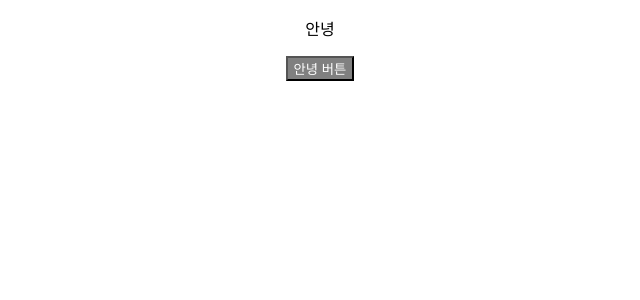
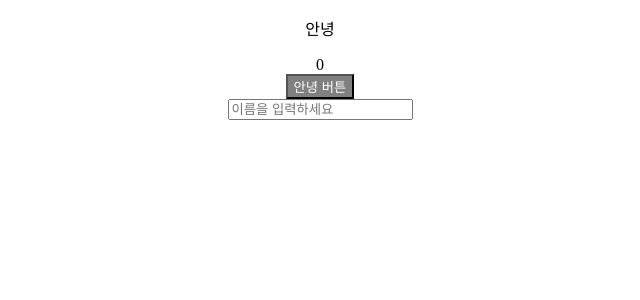
Before and after one commit to minzzzun/ReactPR, a React (Create React App) app: page / in a window 1280 px wide. Shown: the top 300 px of the page, without its empty margins (320-960 px from the left). Built offline with nearby package versions, Linux system fonts and the light colour scheme.

Commit message:
useState 객체로 사용해보기

```diff
--- a/src/App.js
+++ b/src/App.js
@@ -1,5 +1,5 @@
 
-import { useState } from 'react';
+// import { useState } from 'react';
 import './App.css';
 import Comp1 from './Comp1';
 import Comp2 from './Comp2';
@@ -7,7 +7,8 @@ import Comp3 from './Comp3';
 
 
 import Hook from './component/Hook';
-
+// import UseStateInput from './component/UseStateInput';
+import UseStatePR from './component/UseStatePR';
 function UserProfile(props) {
   return (
     <div>
@@ -66,6 +67,8 @@ function App() {
         <Comp2/>
         <Comp3/> */}
         <Hook/>
+        {/* <UseStateInput/> */}
+        <UseStatePR/>
     </div>
   );
 }
--- a/src/component/Hook.js
+++ b/src/component/Hook.js
@@ -4,20 +4,21 @@ import "../component/Css.css";
 export default function Hook() {
 
   const [a, setA] = useState("안녕");
-
+  const [count, setCount] = useState(0);
 
   const msg = (obj1, event) => {
-    alert(obj1 + "//" + event.target.id);
+    // alert(obj1 + "//" + event.target.id);
     console.log(obj1 + "//" + event.target.id);
 
     setA("안녕 버튼 클릭됨!");
+    setCount(count+1);
   };
 
   return (
     <div>
-      {/* 상태 값 출력 */}
+
       <p>{a}</p>
-
+      <div>{count}</div>
 
       <button id="btn" onClick={(e) => msg("haha", e)}>
         안녕 버튼
--- /dev/null
+++ b/src/component/UseStateInput.js
@@ -0,0 +1,27 @@
+import React from 'react'
+import { useState } from 'react';
+
+export default function UseStateInput() {
+  const [name,setName] = useState("");
+  const [birth,setBirth] = useState("");
+
+  const onchageName = (e) => {
+    setName(e.target.value);
+  }
+
+  return (
+    <>
+    <div>
+      <input value={name}
+      placeholder='입력하세요'
+      onChange={onchageName}
+      type='text'
+      />
+    </div>
+
+
+
+    <div>{name}</div>
+    </>
+  )
+}
--- /dev/null
+++ b/src/component/UseStatePR.js
@@ -0,0 +1,31 @@
+import React, { useState } from 'react';
+
+export default function UseStatePR() {
+  const [input, setInput] = useState({
+    name: "",
+    birth: "",
+    gender: "",
+  });
+
+  // 입력값 업데이트 함수
+  const setName = (e) => {
+    const { value } = e.target;
+    setInput((prevInput) => ({
+      ...prevInput, // 기존 상태를 복사
+      name: value,
+    }));
+  };
+
+  return (
+    <>
+      <input
+        value={input.name}
+        placeholder="이름을 입력하세요"
+        type="text"
+        onChange={setName} // onChange 이벤트로 변경
+      />
+
+      <div>{input.name}</div>
+    </>
+  );
+}
```
